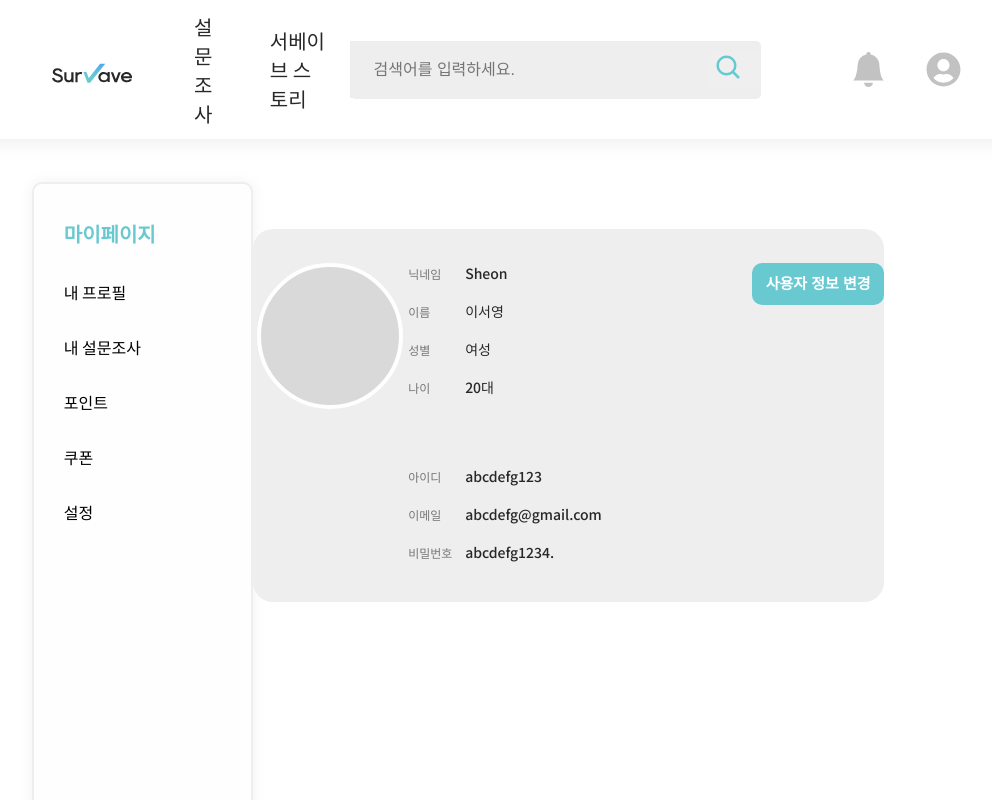
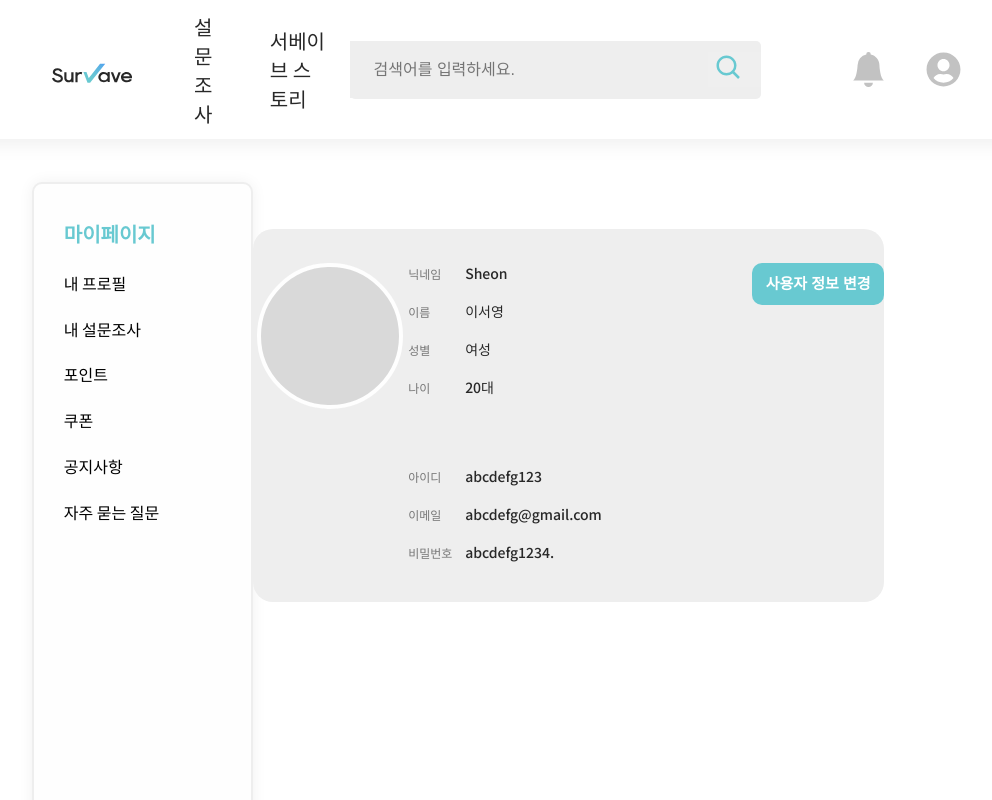
Before and after one commit to UMC-MMM/Client, a React (Create React App) app in the folder mmm_client/: page /myPage in a window 1280 px wide. Shown: the top 800 px of the page, without its empty margins (182-1174 px from the left). Built offline with nearby package versions, Linux system fonts and the light colour scheme.

Commit message:
마이페이지 메뉴 목록 수정 (공지사항, 자주묻는질문)

```diff
--- a/mmm_client/src/components/myPageListContainer.jsx
+++ b/mmm_client/src/components/myPageListContainer.jsx
@@ -9,7 +9,8 @@ const MyPageListContainer = () => {
         <div className="myPageListItems">내 설문조사</div>
         <div className="myPageListItems">포인트</div>
         <div className="myPageListItems">쿠폰</div>
-        <div className="myPageListItems">설정</div>
+        <div className="myPageListItems">공지사항</div>
+        <div className="myPageListItems">자주 묻는 질문</div>
       </div>
       <div className="myPageListContainerBottom">
         <button className="myPageLogoutBnt">로그아웃</button>
```
